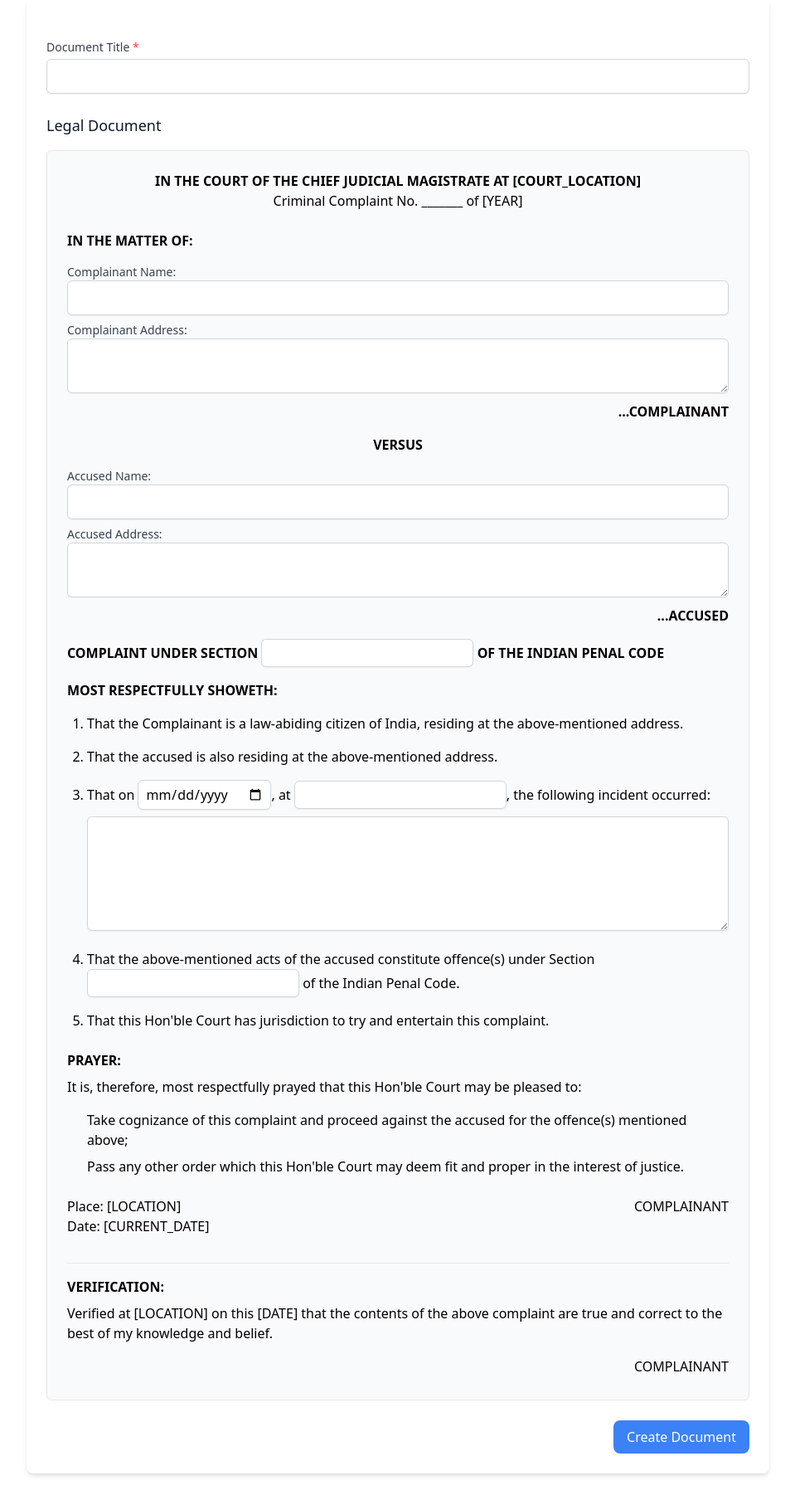
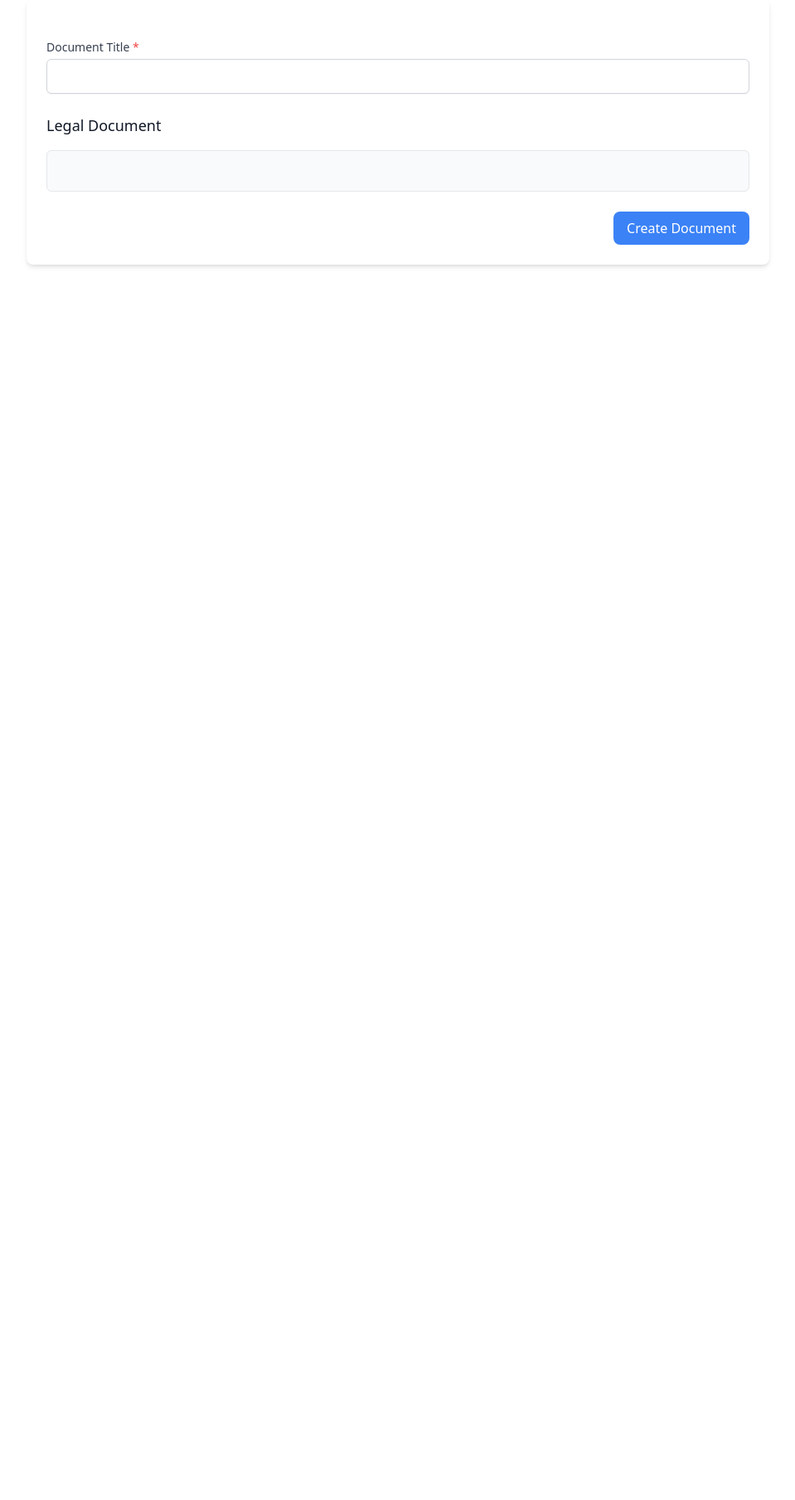
Before and after one commit to Anudeep28/Eneru_Application, a Django app: template enlaw/templates/enlaw/simple_form_edit.html in a window 1280 px wide. Shown: the part 193-2001 px from the top of the page at 83% size, without its empty margins (160-1119 px from the left). After the commit the page ends 515 px from the top, so only its background shows below. Run offline with Django 5.2, Linux system fonts and the light colour scheme; the template is opened without the code that fills it, so the values that code supplies are empty.

Commit message:
Made changes to the form in enlaw

```diff
--- a/enlaw/templates/enlaw/simple_form_edit.html
+++ b/enlaw/templates/enlaw/simple_form_edit.html
@@ -28,110 +28,8 @@
                 <!-- Legal Document with Editable Fields -->
                 <div class="mt-8">
                     <h3 class="text-lg font-medium text-gray-900 mb-4">Legal Document</h3>
-                    <div class="bg-gray-50 p-6 rounded-md border border-gray-200 legal-document">
-                        <div class="text-center mb-6">
-                            <p class="font-bold">IN THE COURT OF THE CHIEF JUDICIAL MAGISTRATE AT [COURT_LOCATION]</p>
-                            <p>Criminal Complaint No. _______ of [YEAR]</p>
-                        </div>
-
-                        <p class="font-bold mb-4">IN THE MATTER OF:</p>
-
-                        <div class="mb-4">
-                            <div class="mb-2">
-                                <label for="complainant_name" class="block text-sm font-medium text-gray-700">Complainant Name:</label>
-                                <input type="text" id="complainant_name" name="var_complainant_name"
-                                       class="w-full px-3 py-2 border border-gray-300 rounded-md shadow-sm focus:outline-none focus:ring-indigo-500 focus:border-indigo-500">
-                            </div>
-                            <div>
-                                <label for="complainant_address" class="block text-sm font-medium text-gray-700">Complainant Address:</label>
-                                <textarea id="complainant_address" name="var_complainant_address" rows="2"
-                                         class="w-full px-3 py-2 border border-gray-300 rounded-md shadow-sm focus:outline-none focus:ring-indigo-500 focus:border-indigo-500"></textarea>
-                            </div>
-                            <p class="text-right font-bold mt-1">...COMPLAINANT</p>
-                        </div>
-
-                        <p class="text-center font-bold my-4">VERSUS</p>
-
-                        <div class="mb-4">
-                            <div class="mb-2">
-                                <label for="accused_name" class="block text-sm font-medium text-gray-700">Accused Name:</label>
-                                <input type="text" id="accused_name" name="var_accused_name"
-                                       class="w-full px-3 py-2 border border-gray-300 rounded-md shadow-sm focus:outline-none focus:ring-indigo-500 focus:border-indigo-500">
-                            </div>
-                            <div>
-                                <label for="accused_address" class="block text-sm font-medium text-gray-700">Accused Address:</label>
-                                <textarea id="accused_address" name="var_accused_address" rows="2"
-                                         class="w-full px-3 py-2 border border-gray-300 rounded-md shadow-sm focus:outline-none focus:ring-indigo-500 focus:border-indigo-500"></textarea>
-                            </div>
-                            <p class="text-right font-bold mt-1">...ACCUSED</p>
-                        </div>
-
-                        <div class="mb-4">
-                            <p class="font-bold mb-2">COMPLAINT UNDER SECTION
-                                <input type="text" id="applicable_sections" name="var_applicable_sections"
-                                       class="inline-block w-64 px-2 py-1 border border-gray-300 rounded-md shadow-sm focus:outline-none focus:ring-indigo-500 focus:border-indigo-500">
-                            OF THE INDIAN PENAL CODE</p>
-                        </div>
-
-                        <p class="font-bold mb-4">MOST RESPECTFULLY SHOWETH:</p>
-
-                        <ol class="list-decimal pl-6 space-y-4">
-                            <li>That the Complainant is a law-abiding citizen of India, residing at the above-mentioned address.</li>
-
-                            <li>That the accused is also residing at the above-mentioned address.</li>
-
-                            <li>That on
-                                <input type="date" id="incident_date" name="var_incident_date"
-                                       class="inline-block w-auto px-2 py-1 border border-gray-300 rounded-md shadow-sm focus:outline-none focus:ring-indigo-500 focus:border-indigo-500">,
-                                at
-                                <input type="text" id="incident_place" name="var_incident_place"
-                                       class="inline-block w-64 px-2 py-1 border border-gray-300 rounded-md shadow-sm focus:outline-none focus:ring-indigo-500 focus:border-indigo-500">,
-                                the following incident occurred:
-                                <div class="mt-2">
-                                    <textarea id="incident_description" name="var_incident_description" rows="5"
-                                             class="w-full px-3 py-2 border border-gray-300 rounded-md shadow-sm focus:outline-none focus:ring-indigo-500 focus:border-indigo-500"></textarea>
-                                </div>
-                            </li>
-
-                            <li>That the above-mentioned acts of the accused constitute offence(s) under Section
-                                <input type="text" id="applicable_sections_repeat" name="var_applicable_sections_repeat"
-                                       class="inline-block w-64 px-2 py-1 border border-gray-300 rounded-md shadow-sm focus:outline-none focus:ring-indigo-500 focus:border-indigo-500">
-                                of the Indian Penal Code.
-                            </li>
-
-                            <li>That this Hon'ble Court has jurisdiction to try and entertain this complaint.</li>
-                        </ol>
-
-                        <div class="mt-6">
-                            <p class="font-bold mb-2">PRAYER:</p>
-                            <p class="mb-4">It is, therefore, most respectfully prayed that this Hon'ble Court may be pleased to:</p>
-
-                            <ol class="list-[lower-alpha] pl-6 space-y-2">
-                                <li>Take cognizance of this complaint and proceed against the accused for the offence(s) mentioned above;</li>
-                                <li>Pass any other order which this Hon'ble Court may deem fit and proper in the interest of justice.</li>
-                            </ol>
-                        </div>
-
-                        <div class="mt-6 grid grid-cols-2">
-                            <div>
-                                <p>Place: [LOCATION]</p>
-                                <p>Date: [CURRENT_DATE]</p>
-                            </div>
-                            <div class="text-right">
-                                <p class="mb-1">COMPLAINANT</p>
-                                <p id="complainant_name_display"></p>
-                            </div>
-                        </div>
-
-                        <div class="mt-8 border-t pt-4">
-                            <p class="font-bold mb-2">VERIFICATION:</p>
-                            <p class="mb-4">Verified at [LOCATION] on this [DATE] that the contents of the above complaint are true and correct to the best of my knowledge and belief.</p>
-
-                            <div class="text-right">
-                                <p class="mb-1">COMPLAINANT</p>
-                                <p id="complainant_name_verify_display"></p>
-                            </div>
-                        </div>
+                    <div class="bg-gray-50 p-6 rounded-md border border-gray-200 legal-document" id="document-container">
+                        <!-- Document content will be rendered here dynamically -->
                     </div>
                 </div>
 
@@ -149,20 +47,125 @@
 
 {% block extra_js %}
 <script>
-    // Auto-fill repeated fields
     document.addEventListener('DOMContentLoaded', function() {
-        const complainantNameInput = document.getElementById('complainant_name');
-        const applicableSectionsInput = document.getElementById('applicable_sections');
+        // Get the document content from the template
+        const documentContent = "{{ template.content|escapejs }}";
+        const documentContainer = document.getElementById('document-container');
 
-        // Update complainant name displays
-        complainantNameInput.addEventListener('input', function() {
-            document.getElementById('complainant_name_display').textContent = this.value;
-            document.getElementById('complainant_name_verify_display').textContent = this.value;
-        });
+        // Function to parse the document content and identify placeholders
+        function renderDocumentWithInputs(content) {
+            // Regular expression to find all placeholders {{variable_name}}
+            const placeholderRegex = /\{\{([^}]+)\}\}/g;
 
-        // Copy applicable sections to repeated field
-        applicableSectionsInput.addEventListener('input', function() {
-            document.getElementById('applicable_sections_repeat').value = this.value;
+            // Keep track of found variables to avoid duplicate input fields
+            const foundVariables = new Set();
+
+            // Replace each placeholder with an input field
+            let lastIndex = 0;
+            let result = '';
+            let match;
+
+            while ((match = placeholderRegex.exec(content)) !== null) {
+                // Add text before the placeholder
+                result += content.substring(lastIndex, match.index);
+
+                // Extract variable name
+                const variableName = match[1].trim();
+
+                // Create a unique ID for the input field
+                const inputId = "var_" + variableName;
+
+                // Determine input type based on variable name
+                let inputHtml = '';
+
+                if (foundVariables.has(variableName)) {
+                    // For repeated variables, just add a span that will be updated
+                    inputHtml = '<span class="var-display" data-var-name="' + variableName + '">{{' + variableName + '}}</span>';
+                } else {
+                    foundVariables.add(variableName);
+
+                    // Create appropriate input based on variable name
+                    if (variableName.toLowerCase().includes('date')) {
+                        // Date input for date fields
+                        inputHtml =
+                            '<div class="inline-input-container">' +
+                                '<input type="date" id="' + inputId + '" name="' + inputId + '"' +
+                                       ' class="inline-block w-auto px-2 py-1 border border-gray-300 rounded-md shadow-sm focus:outline-none focus:ring-indigo-500 focus:border-indigo-500">' +
+                            '</div>';
+                    } else if (variableName.toLowerCase().includes('address') ||
+                               variableName.toLowerCase().includes('description')) {
+                        // Textarea for longer text fields
+                        inputHtml =
+                            '<div class="my-2">' +
+                                '<label for="' + inputId + '" class="block text-sm font-medium text-gray-700">' + formatLabel(variableName) + ':</label>' +
+                                '<textarea id="' + inputId + '" name="' + inputId + '" rows="3"' +
+                                         ' class="w-full px-3 py-2 border border-gray-300 rounded-md shadow-sm focus:outline-none focus:ring-indigo-500 focus:border-indigo-500"></textarea>' +
+                            '</div>';
+                    } else {
+                        // Default to text input for other fields
+                        inputHtml =
+                            '<div class="inline-input-container">' +
+                                '<input type="text" id="' + inputId + '" name="' + inputId + '"' +
+                                       ' class="inline-block px-2 py-1 border border-gray-300 rounded-md shadow-sm focus:outline-none focus:ring-indigo-500 focus:border-indigo-500"' +
+                                       ' placeholder="' + formatLabel(variableName) + '">' +
+                            '</div>';
+                    }
+                }
+
+                // Add the input field to the result
+                result += inputHtml;
+
+                // Update last index
+                lastIndex = match.index + match[0].length;
+            }
+
+            // Add any remaining text
+            result += content.substring(lastIndex);
+
+            // Format the document with proper line breaks and styling
+            result = formatDocumentContent(result);
+
+            return result;
+        }
+
+        // Format variable names into readable labels
+        function formatLabel(variableName) {
+            return variableName
+                .replace(/_/g, ' ')
+                .replace(/\b\w/g, function(l) { return l.toUpperCase(); });
+        }
+
+        // Format document content with proper styling
+        function formatDocumentContent(content) {
+            // Replace newlines with line breaks
+            content = content.replace(/\n/g, '<br>');
+
+            // Add proper formatting for headings and sections
+            content = content.replace(/^([A-Z][A-Z\s]+):/gm, '<p class="font-bold mt-4 mb-2">$1:</p>');
+
+            // Format lists (numbered points)
+            content = content.replace(/(\d+)\.\s+([^\n]+)/g, '<div class="ml-4 mb-2"><span class="font-medium">$1.</span> $2</div>');
+
+            return content;
+        }
+
+        // Render the document
+        documentContainer.innerHTML = renderDocumentWithInputs(documentContent);
+
+        // Add event listeners to update all instances of the same variable
+        const inputs = document.querySelectorAll('input, textarea');
+        inputs.forEach(function(input) {
+            if (input.name.startsWith('var_')) {
+                const varName = input.name.substring(4);
+
+                input.addEventListener('input', function() {
+                    // Update all display spans for this variable
+                    const displays = document.querySelectorAll('.var-display[data-var-name="' + varName + '"]');
+                    displays.forEach(function(display) {
+                        display.textContent = input.value || ('{{' + varName + '}}');
+                    });
+                });
+            }
         });
     });
 </script>
```
Also changed, not shown: static/images/01.jpg (added), static/images/02.jpg (added), static/images/05.jpg (added), static/images/08.jpg (added), static/images/09.jpg (added), static/images/11.jpg (added), static/images/12.jpg (added), static/images/12_P1INL57.jpg (added), static/images/13.jpg (added).
